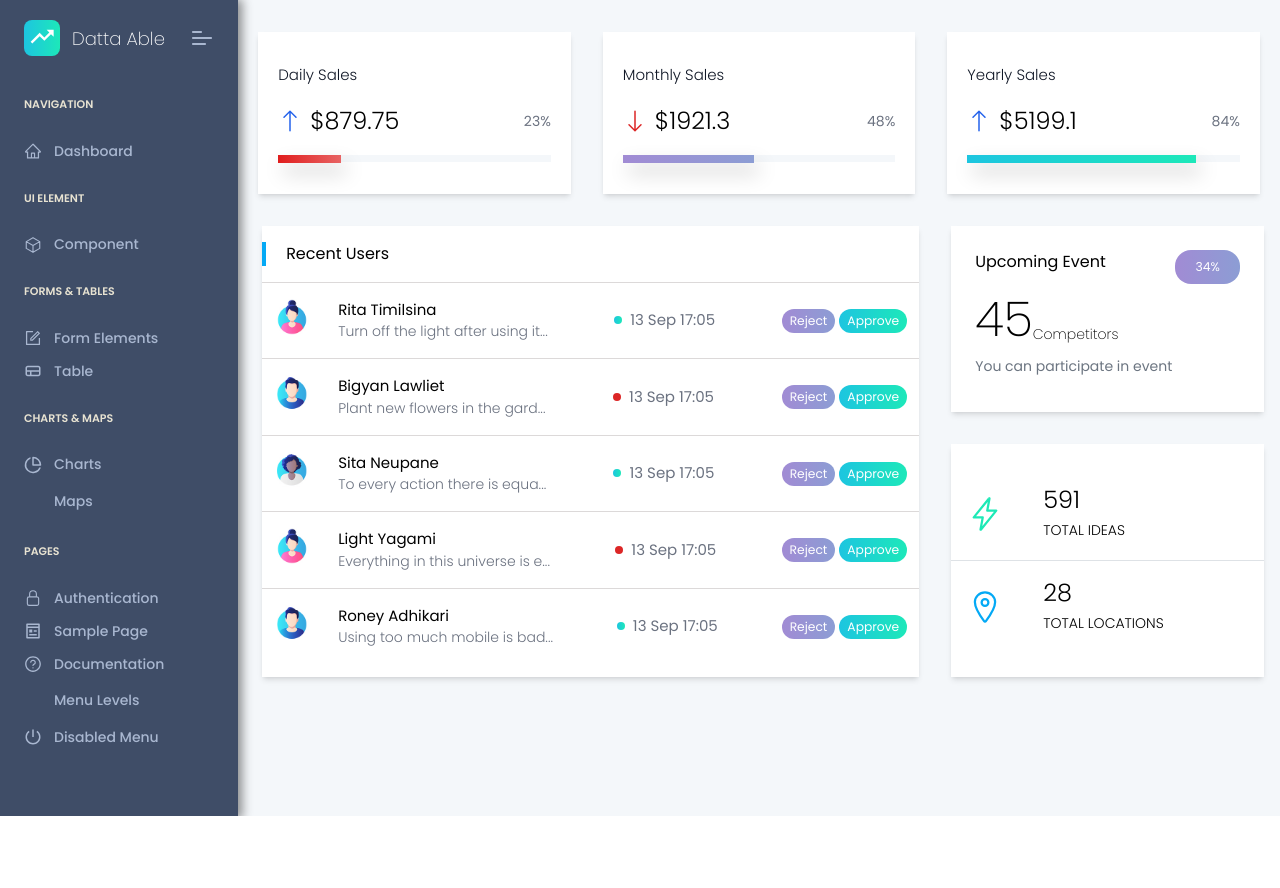
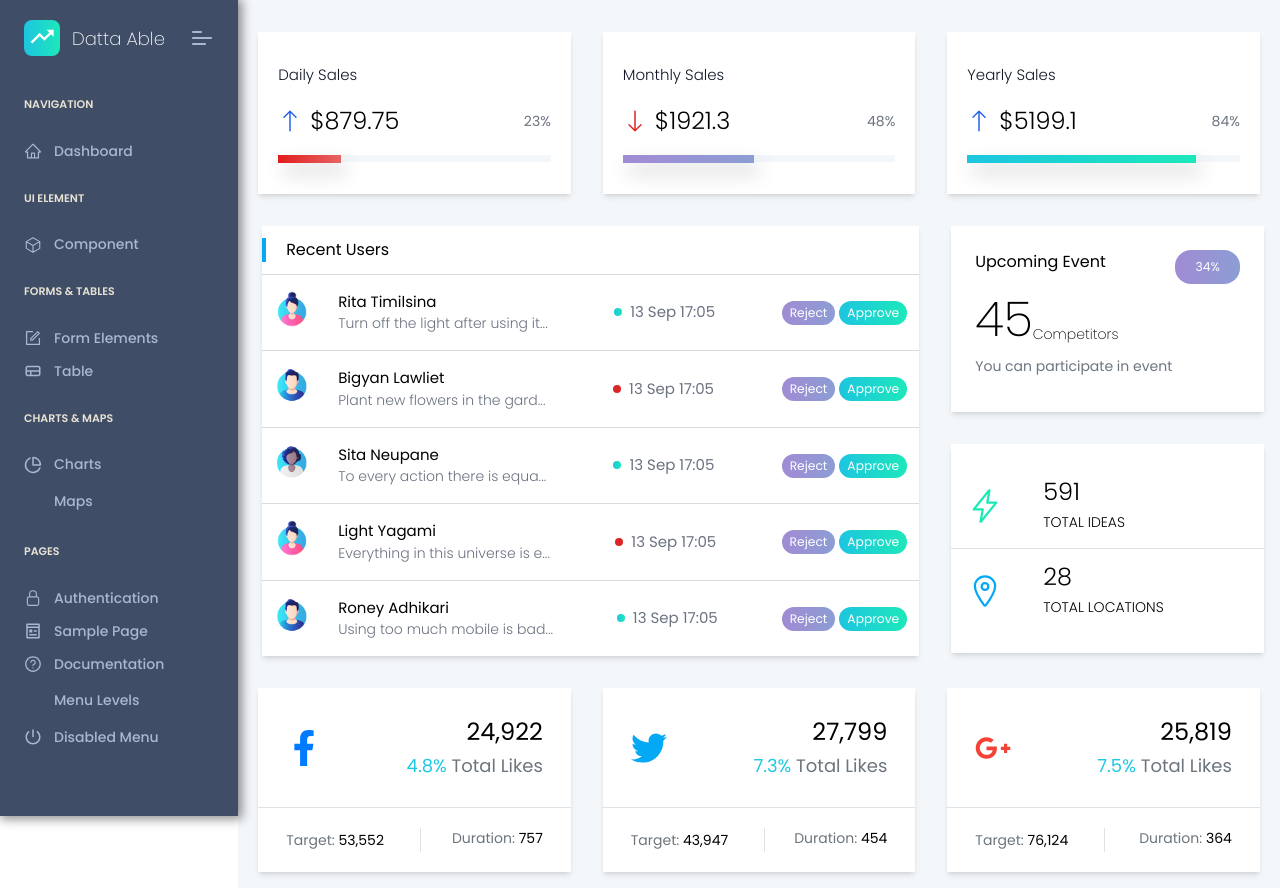
Before and after one commit to bigyan-sapkota/14_DATA_ABLE, a React (Vite) app: page / in a window 1280 px wide. Before the commit the page ends 816 px from the top, so only its background shows below. Built offline with nearby package versions, Linux system fonts and the light colour scheme; some icons are missing.

Commit message:
completed social media section

```diff
--- a/src/components/DashBoard.jsx
+++ b/src/components/DashBoard.jsx
@@ -1,12 +1,19 @@
 import React from "react";
 import Sales from "./Sales";
 import Users from "../containers/Users";
+import SocialMedia from "./SocialMedia";
 
 const DashBoard = () => {
   return (
     <div className="bg-[#F4F7FA] w-full">
-      <Sales />
-      <Users />
+      <div className="w-full">
+        <Sales />
+        <Users />
+      </div>
+
+      <div className="mt-4">
+        <SocialMedia />
+      </div>
     </div>
   );
 };
--- a/src/components/IdeasLocation.jsx
+++ b/src/components/IdeasLocation.jsx
@@ -22,11 +22,11 @@ const items = [
 
 const IdeasLocation = () => {
   return (
-    <div className="mt-4 py-6 bg-white shadow-md">
+    <div className="mt-4 py-5 bg-white shadow-md">
       <div>
         {items.map((item, i) => (
           <div key={i}>
-            <div className="p-4">
+            <div className="px-4 py-3">
               <div className={`flex items-center gap-10 w-full}`}>
                 <div>{item.icon}</div>
                 <div>
--- a/src/components/SocialMedia.jsx
+++ b/src/components/SocialMedia.jsx
@@ -0,0 +1,88 @@
+import React from "react";
+import { FaFacebookF, FaGooglePlusG, FaTwitter } from "react-icons/fa";
+import ProgressBar from "../containers/ProgressBar";
+
+const generateRandomNumbers = (min, max) => {
+  const number = Math.floor(Math.random() * (max - min + 1) + min);
+  return number;
+};
+
+const arrayOfRandomNumbers = [
+  generateRandomNumbers(10000, 30000).toLocaleString(),
+  generateRandomNumbers(10000, 30000).toLocaleString(),
+  generateRandomNumbers(10000, 30000).toLocaleString(),
+];
+const arrayOfRandomPercentage = [
+  (generateRandomNumbers(11, 99) / 10).toFixed(1),
+  (generateRandomNumbers(11, 99) / 10).toFixed(1),
+  (generateRandomNumbers(11, 99) / 10).toFixed(1),
+];
+
+const arrayOfRandomTargets = [
+  generateRandomNumbers(50000, 60000).toLocaleString(),
+  generateRandomNumbers(40000, 50000).toLocaleString(),
+  generateRandomNumbers(70000, 80000).toLocaleString(),
+];
+const socialMedias = [
+  {
+    logo: <FaFacebookF className="text-[#007BFF] text-4xl hover:scale-125" />,
+    number: arrayOfRandomNumbers[0],
+    percentage: arrayOfRandomPercentage[0],
+    target: arrayOfRandomTargets[0],
+    duration: generateRandomNumbers(100, 999),
+  },
+  {
+    logo: <FaTwitter className="text-[#04A9F5] text-4xl hover:scale-125" />,
+    number: arrayOfRandomNumbers[1],
+    percentage: arrayOfRandomPercentage[1],
+    target: arrayOfRandomTargets[1],
+    duration: generateRandomNumbers(100, 999),
+  },
+  {
+    logo: <FaGooglePlusG className="text-[#F44236] text-4xl hover:scale-125" />,
+    number: arrayOfRandomNumbers[2],
+    percentage: arrayOfRandomPercentage[2],
+    target: arrayOfRandomTargets[2],
+    duration: generateRandomNumbers(100, 999),
+  },
+];
+
+const SocialMedia = () => {
+  return (
+    <div className="flex w-full justify-center">
+      {socialMedias.map((media, i) => {
+        return (
+          <div key={i} className="w-[30%] m-4 bg-white shadow-md">
+            <div className="flex items-center justify-between px-7 pt-7 mb-7">
+              <div>{media.logo}</div>
+              <div className="text-right">
+                <p className="text-2xl">{media.number}</p>
+                <p className="text-[18px] text-[#6C757D] mt-1">
+                  <span className="text-[#1dc8e3]">{`${media.percentage}%`}</span>{" "}
+                  Total Likes
+                </p>
+              </div>
+            </div>
+            <div className="w-full">
+              <div className="w-full h-[1px] bg-[#DEE2E6]"></div>
+            </div>
+            <div className="flex justify-between mt-5 px-7 pb-5 text-base">
+              <div className="border-0 border-[#DEE2E6] border-r-[1px] py-[2px] pr-9 text-sm">
+                <p className="text-[#6C757D]">
+                  Target:<span className="text-black"> {media.target}</span>
+                </p>
+              </div>
+              <div>
+                <p className="text-[#6C757D] text-sm">
+                  Duration:<span className="text-black"> {media.duration}</span>
+                </p>
+              </div>
+            </div>
+          </div>
+        );
+      })}
+    </div>
+  );
+};
+
+export default SocialMedia;
--- a/src/containers/Users.jsx
+++ b/src/containers/Users.jsx
@@ -36,7 +36,7 @@ const Users = () => {
           width: "calc(60% + 2rem)",
         }}
       >
-        <div className="flex items-center py-4 gap-5">
+        <div className="flex items-center py-3 gap-5">
           <div className="h-6 w-1 bg-[#04A9F5]"></div>
           <div className="font-normal">Recent Users</div>
         </div>
```
